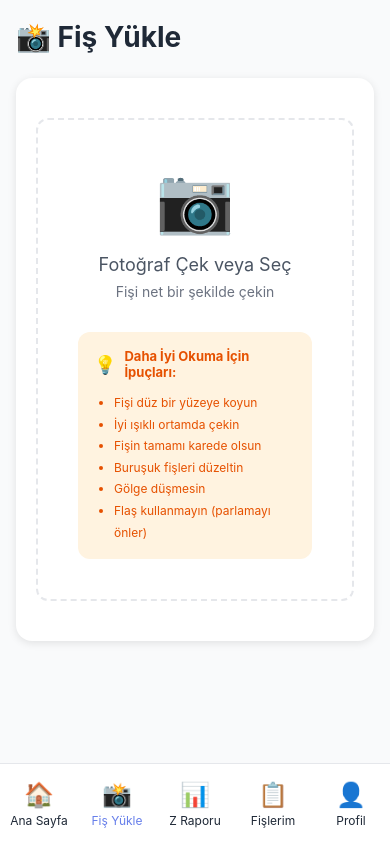
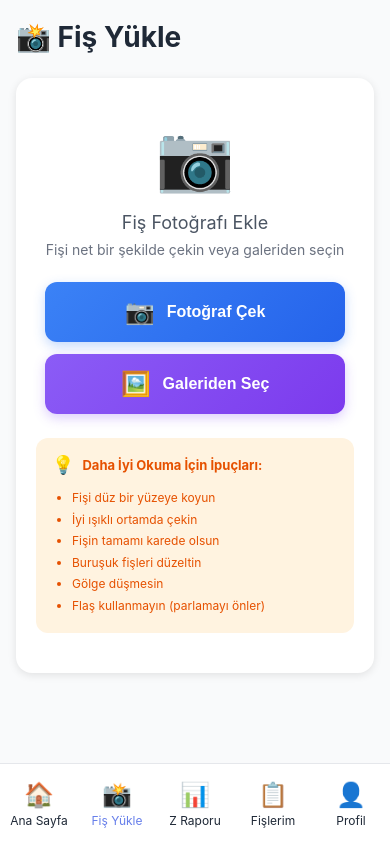
Before and after one commit to Emreguven35/muhasebe-frontend, a React (Create React App) app: page /upload in a window 390 px wide. Built offline with nearby package versions, Linux system fonts and the light colour scheme; sample sign-in values are in the browser's storage.

Commit message:
feat: separate camera and gallery buttons for mobile

```diff
--- a/src/pages/Upload.jsx
+++ b/src/pages/Upload.jsx
@@ -1,5 +1,5 @@
 // src/pages/Upload.jsx
-import React, { useState } from 'react';
+import React, { useState, useRef } from 'react';
 import imageCompression from 'browser-image-compression';
 import api from '../services/api';
 
@@ -8,6 +8,10 @@ function Upload() {
   const [preview, setPreview] = useState(null);
   const [loading, setLoading] = useState(false);
   const [result, setResult] = useState(null);
+
+  // Ayrı input referansları
+  const cameraInputRef = useRef(null);
+  const galleryInputRef = useRef(null);
 
   const handleFileSelect = async (e) => {
     const file = e.target.files[0];
@@ -79,9 +83,9 @@ function Upload() {
         const hasRequiredFields = receipt.company_name && receipt.date;
 
         if (totalAmount === 0 || !receipt.total) {
-          alert('⚠️ UYARI: Toplam tutar okunamadı!\n\nFiş kaydedildi ancak "Dashboard" bölümünden manuel olarak kontrol edin.');
+          alert('⚠️ UYARI: Toplam tutar okunamadı!\n\nFiş kaydedildi ancak "Fişlerim" bölümünden manuel olarak kontrol edin.');
         } else if (!hasRequiredFields) {
-          alert('⚠️ UYARI: Bazı bilgiler eksik okunamadı!\n\nFiş kaydedildi, lütfen "Dashboard" bölümünden kontrol edin.');
+          alert('⚠️ UYARI: Bazı bilgiler eksik okunamadı!\n\nFiş kaydedildi, lütfen "Fişlerim" bölümünden kontrol edin.');
         } else {
           alert('✅ Fiş başarıyla yüklendi ve kaydedildi!');
         }
@@ -103,51 +107,124 @@ function Upload() {
     setResult(null);
   };
 
+  // Kamera açma
+  const openCamera = () => {
+    if (cameraInputRef.current) {
+      cameraInputRef.current.click();
+    }
+  };
+
+  // Galeri açma
+  const openGallery = () => {
+    if (galleryInputRef.current) {
+      galleryInputRef.current.click();
+    }
+  };
+
   return (
     <div className="container" style={{ paddingTop: '20px', paddingBottom: '80px' }}>
       <h1 style={{ fontSize: '28px', marginBottom: '24px', color: '#1f2937' }}>
         📸 Fiş Yükle
       </h1>
 
-      {!preview && (
-        <div className="card" style={{ textAlign: 'center', padding: '40px 20px' }}>
+      {/* Gizli input'lar */}
+      {/* Kamera için input */}
       <input
         type="file"
         accept="image/*"
         capture="environment"
         onChange={handleFileSelect}
+        ref={cameraInputRef}
         style={{ display: 'none' }}
-            id="fileInput"
       />
 
-          <label
-            htmlFor="fileInput"
+      {/* Galeri için input (capture yok) */}
+      <input
+        type="file"
+        accept="image/*"
+        onChange={handleFileSelect}
+        ref={galleryInputRef}
+        style={{ display: 'none' }}
+      />
+
+      {!preview && (
+        <div className="card" style={{ textAlign: 'center', padding: '40px 20px' }}>
+
+          <div style={{ marginBottom: '24px' }}>
+            <span style={{ fontSize: '64px' }}>📷</span>
+            <p style={{ fontSize: '18px', color: '#4b5563', marginTop: '16px', marginBottom: '8px' }}>
+              Fiş Fotoğrafı Ekle
+            </p>
+            <p style={{ fontSize: '14px', color: '#6b7280' }}>
+              Fişi net bir şekilde çekin veya galeriden seçin
+            </p>
+          </div>
+
+          {/* Butonlar */}
+          <div style={{
+            display: 'flex',
+            flexDirection: 'column',
+            gap: '12px',
+            maxWidth: '300px',
+            margin: '0 auto 24px'
+          }}>
+            {/* Fotoğraf Çek Butonu */}
+            <button
+              onClick={openCamera}
               style={{
                 display: 'flex',
-              flexDirection: 'column',
                 alignItems: 'center',
+                justifyContent: 'center',
+                gap: '12px',
+                padding: '16px 24px',
+                background: 'linear-gradient(135deg, #3b82f6 0%, #2563eb 100%)',
+                color: 'white',
+                border: 'none',
+                borderRadius: '12px',
+                fontSize: '16px',
+                fontWeight: '600',
                 cursor: 'pointer',
-              padding: '40px',
-              border: '2px dashed #e5e7eb',
-              borderRadius: '12px'
+                boxShadow: '0 4px 12px rgba(59, 130, 246, 0.3)',
+                transition: 'transform 0.2s, box-shadow 0.2s'
               }}
             >
-            <span style={{ fontSize: '64px', marginBottom: '16px' }}>📷</span>
-            <p style={{ fontSize: '18px', color: '#4b5563', marginBottom: '8px' }}>
-              Fotoğraf Çek veya Seç
-            </p>
-            <p style={{ fontSize: '14px', color: '#6b7280', marginBottom: '16px' }}>
-              Fişi net bir şekilde çekin
-            </p>
+              <span style={{ fontSize: '24px' }}>📷</span>
+              Fotoğraf Çek
+            </button>
 
+            {/* Galeriden Seç Butonu */}
+            <button
+              onClick={openGallery}
+              style={{
+                display: 'flex',
+                alignItems: 'center',
+                justifyContent: 'center',
+                gap: '12px',
+                padding: '16px 24px',
+                background: 'linear-gradient(135deg, #8b5cf6 0%, #7c3aed 100%)',
+                color: 'white',
+                border: 'none',
+                borderRadius: '12px',
+                fontSize: '16px',
+                fontWeight: '600',
+                cursor: 'pointer',
+                boxShadow: '0 4px 12px rgba(139, 92, 246, 0.3)',
+                transition: 'transform 0.2s, box-shadow 0.2s'
+              }}
+            >
+              <span style={{ fontSize: '24px' }}>🖼️</span>
+              Galeriden Seç
+            </button>
+          </div>
+
+          {/* İpuçları */}
           <div style={{
-              marginTop: '16px',
             padding: '16px',
             background: '#fff3e0',
             borderRadius: '12px',
             textAlign: 'left',
-              width: '100%',
-              maxWidth: '400px'
+            maxWidth: '400px',
+            margin: '0 auto'
           }}>
             <p style={{
               fontSize: '13px',
@@ -164,7 +241,6 @@ function Upload() {
             <ul style={{
               fontSize: '12px',
               color: '#e65100',
-                marginLeft: '20px',
               lineHeight: '1.8',
               margin: 0,
               paddingLeft: '20px'
@@ -177,7 +253,6 @@ function Upload() {
               <li>Flaş kullanmayın (parlamayı önler)</li>
             </ul>
           </div>
-          </label>
         </div>
       )}
 
@@ -267,7 +342,7 @@ function Upload() {
               fontSize: '13px',
               color: '#e65100'
             }}>
-              ⚠️ Bazı bilgiler eksik! "Dashboard" bölümünden düzenleyebilirsiniz.
+              ⚠️ Bazı bilgiler eksik! "Fişlerim" bölümünden düzenleyebilirsiniz.
             </div>
           )}
 
```
Lines whose indentation alone changed are shown as unchanged.
